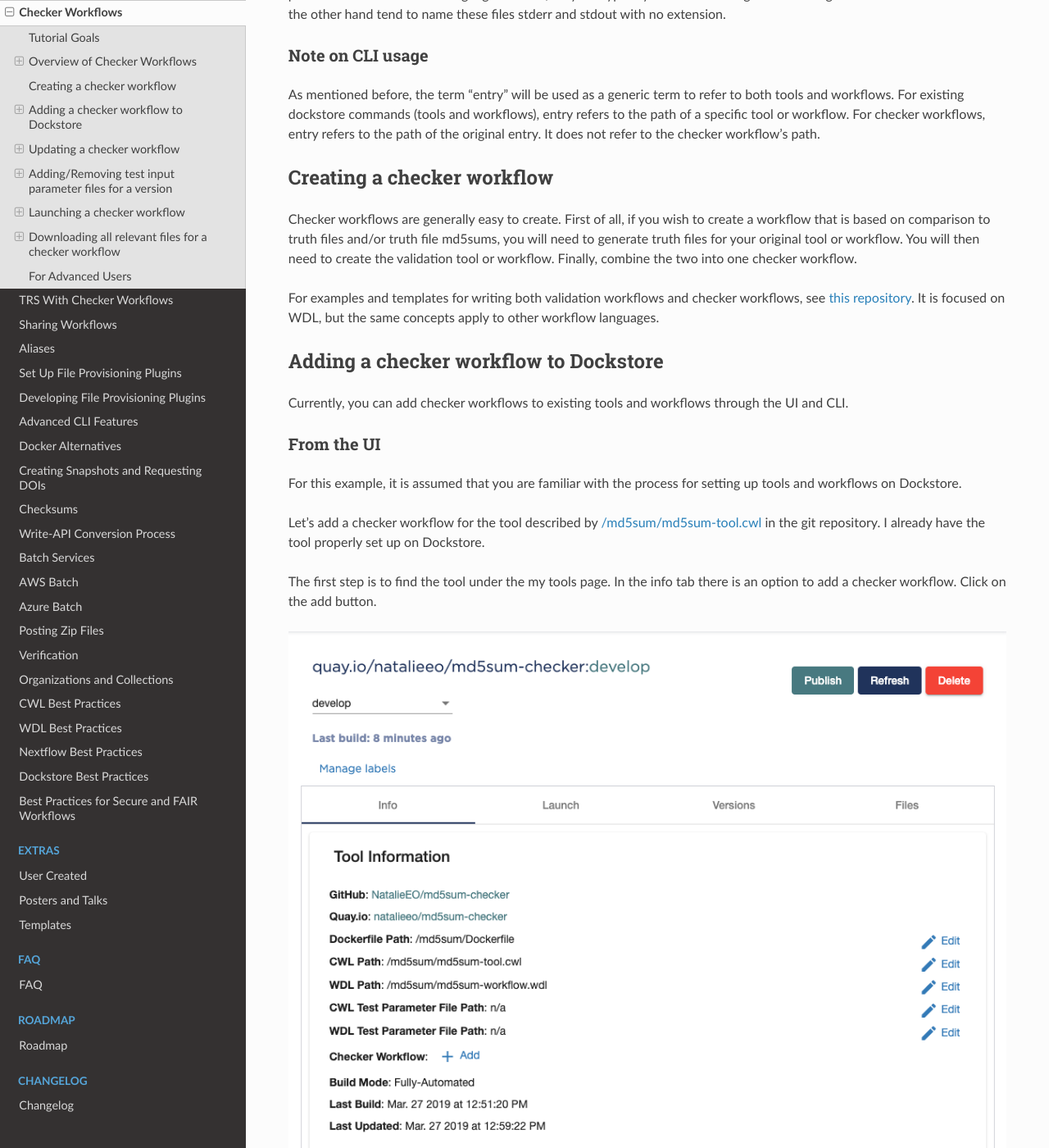
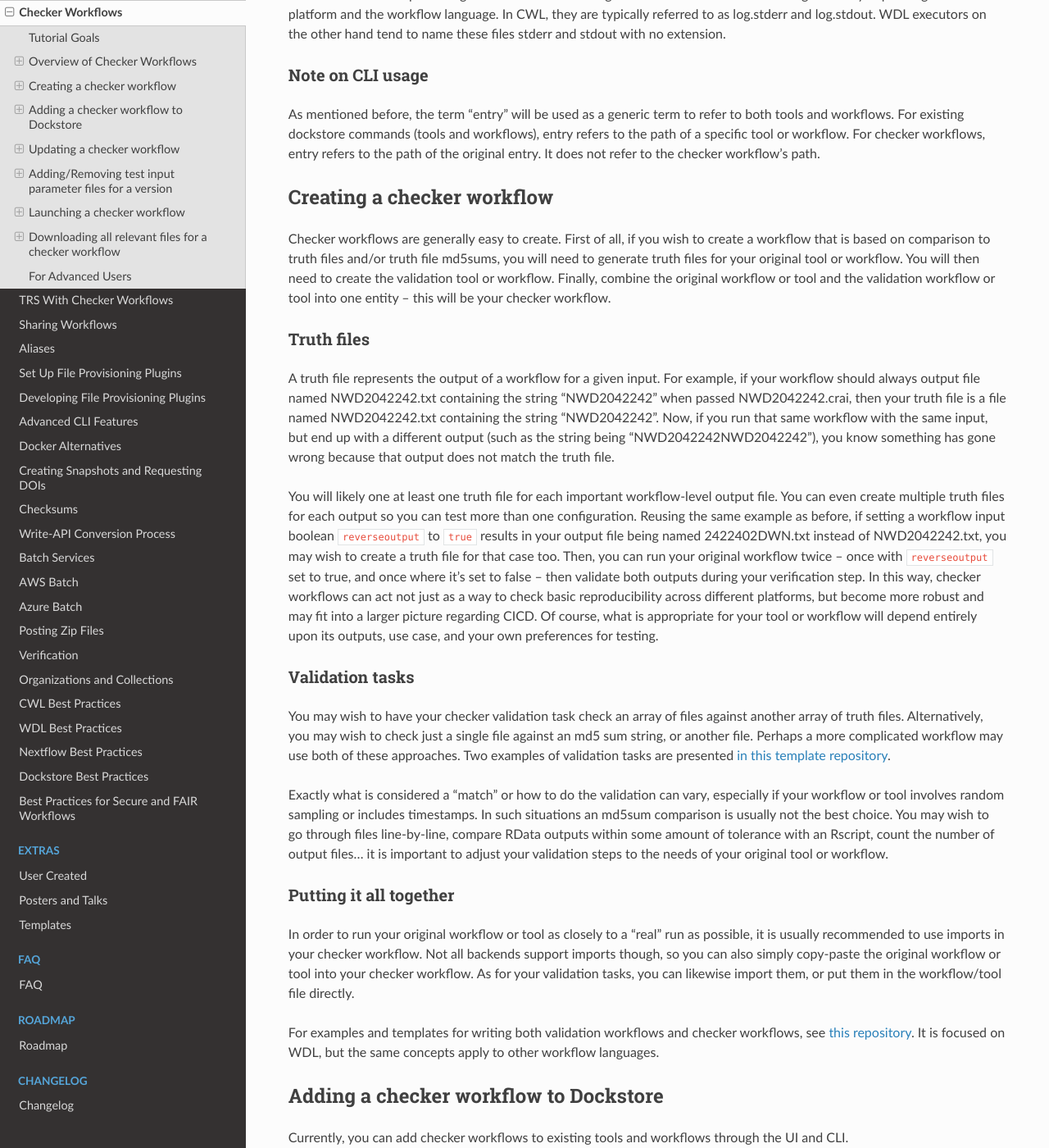
Before and after one commit to dockstore/dockstore-documentation, a Sphinx documentation site: the page built from docs/advanced-topics/checker-workflows.rst, in a window 1280 px wide and 1400 px high, scrolled down 2446 px. Shown: the whole window at 82% size. Built offline with Sphinx 7.4.7 and the Read the Docs theme 2.0.0, drawn with Linux system fonts in a browser that asks for light colours; some of the changed text lies outside the part shown.

Commit message:
Much more info on putting together a checker workflow

```diff
--- a/docs/advanced-topics/checker-workflows.rst
+++ b/docs/advanced-topics/checker-workflows.rst
@@ -104,7 +104,9 @@
 
 To restate: First, the original workflow is run on a known input. Then, a
 validation workflow runs on the outputs of the original workflow, and makes
-sure that they are valid. Typically this means comparing a known md5sum.
+sure that they are valid. Typically this means comparing a known md5sum, but
+more complicated methods such as comparing files line-by-line or using R to
+
 
 Output of checker workflow
 ~~~~~~~~~~~~~~~~~~~~~~~~~~
@@ -134,7 +136,52 @@
 to create a workflow that is based on comparison to truth files and/or truth
 file md5sums, you will need to generate truth files for your original tool or
 workflow. You will then need to create the validation tool or workflow. Finally,
-combine the two into one checker workflow.
+combine the original workflow or tool and the validation workflow or tool into one
+entity -- this will be your checker workflow.
+
+Truth files
+~~~~~~~~~~~
+A truth file represents the output of a workflow for a given input. For example,
+if your workflow should always output file named NWD2042242.txt containing the string
+"NWD2042242" when passed NWD2042242.crai, then your truth file is a file named
+NWD2042242.txt containing the string "NWD2042242". Now, if you run that same workflow
+with the same input, but end up with a different output (such as the string being
+"NWD2042242NWD2042242"), you know something has gone wrong because that output does
+not match the truth file.
+
+You will likely one at least one truth file for each important workflow-level output
+file. You can even create multiple truth files for each output so you can test more
+than one configuration. Reusing the same example as before, if setting a workflow input
+boolean ``reverseoutput`` to ``true`` results in your output file being named 2422402DWN.txt
+instead of NWD2042242.txt, you may wish to create a truth file for that case too. Then,
+you can run your original workflow twice -- once with ``reverseoutput`` set to true, and once
+where it's set to false -- then validate both outputs during your verification step. In
+this way, checker workflows can act not just as a way to check basic reproducibility across
+different platforms, but become more robust and may fit into a larger picture regarding CICD.
+Of course, what is appropriate for your tool or workflow will depend entirely upon its outputs,
+use case, and your own preferences for testing.
+
+Validation tasks
+~~~~~~~~~~~~~~~~
+You may wish to have your checker validation task check an array of files against
+another array of truth files. Alternatively, you may wish to check just a single file
+against an md5 sum string, or another file. Perhaps a more complicated workflow
+may use both of these approaches. Two examples of validation tasks are presented
+`in this template repository <https://github.com/dockstore/checker-WDL-templates>`__.
+
+Exactly what is considered a "match" or how to do the validation can vary, especially
+if your workflow or tool involves random sampling or includes timestamps. In such situations
+an md5sum comparison is usually not the best choice. You may wish to go through files
+line-by-line, compare RData outputs within some amount of tolerance with an Rscript, count
+the number of output files... it is important to adjust your validation steps to the needs
+of your original tool or workflow.
+
+Putting it all together
+~~~~~~~~~~~~~~~~~~~~~~~
+In order to run your original workflow or tool as closely to a "real" run as possible, it is usually
+recommended to use imports in your checker workflow. Not all backends support imports though, so you
+can also simply copy-paste the original workflow or tool into your checker workflow. As for your
+validation tasks, you can likewise import them, or put them in the workflow/tool file directly.
 
 For examples and templates for writing both validation workflows and checker
 workflows, see `this repository <https://github.com/dockstore/checker-WDL-templates>`__. It is focused
@@ -169,7 +216,7 @@
 
 * Default checker workflow path (path to main descriptor of the checker workflow)
 * Default test parameter file (if not given will copy over from original entry)
-* Descriptor type (CWL or WDL) when original entry is a tool
+* Descriptor type (CWL or WDL), if original entry is a tool
 
 .. figure:: /assets/images/docs/checker-workflow-register.png
    :alt: Screenshot of a window displaying the aforementioned three fields.
@@ -185,7 +232,7 @@
 ~~~~~~~~~~~~
 
 Run the command ``dockstore checker --help`` to see all available
-checker workflow commands. For now we are interested in the add command.
+checker workflow commands. For now we are interested in the ``add`` command.
 
 Using our example checker workflow, we would run the following:
 
@@ -210,9 +257,8 @@
 ~~~~~~~~~~~
 
 Updating a checker workflow and associated versions can be done the same
-way as with normal workflows. The only difference is that to get to the
-correct page in My Workflows you must go through the original tool or
-workflow, in My Tools and My Workflows respectively.
+way as with normal workflows. The only difference is that the checker workflow
+will be nested under the original tool or workflow under My Workflows or My Tools.
 
 From the CLI
 ~~~~~~~~~~~~
```
